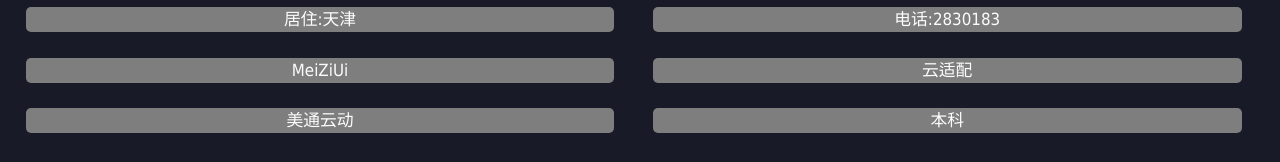
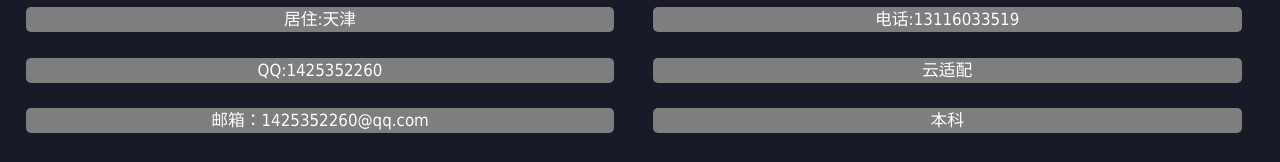
Before and after one commit to shyoaa/New-Personal-Resume1, a plain HTML site: page Web11/index.html in a window 1280 px wide. Shown: the part 143-305 px from the top of the page. Drawn offline with Linux system fonts and the light colour scheme; a web font is replaced by a local one.

Commit message:
Update index.html

```diff
--- a/Web11/index.html
+++ b/Web11/index.html
@@ -24,10 +24,10 @@
 						    <p class="shy1"><img src="img/shy5.jpg"/ alt="H5的logo"></p>
 						    <p class="shy2">SHY</p>
 							<span style="padding-left: 20px; color:#004ba8">居住:天津</span>
-							<span style="padding-left: 20px; color:#004ba8">电话:2830183</span>
-							<span style="padding-left: 20px; color:#004ba8">MeiZiUi</span>
+							<span style="padding-left: 20px; color:#004ba8">电话:13116033519</span>
+							<span style="padding-left: 20px; color:#004ba8">QQ:1425352260</span>
 							<span style="padding-left: 20px; color:#004ba8">云适配</span>
-							<span style="padding-left: 20px; color:#004ba8">美通云动</span>
+							<span style="padding-left: 20px; color:#004ba8">邮箱：1425352260@qq.com</span>
 							<span style="padding-left: 20px; color:#004ba8">本科</span>
 
 					</div>
```
